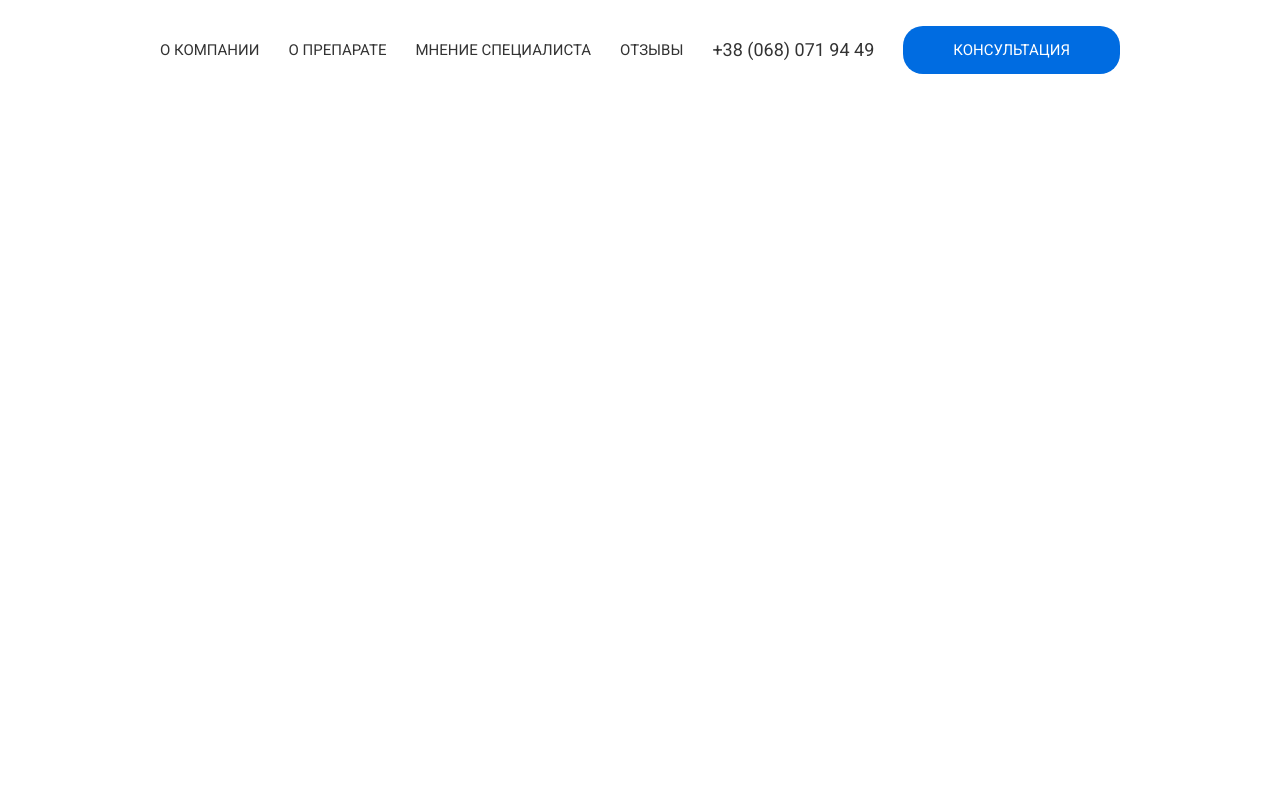
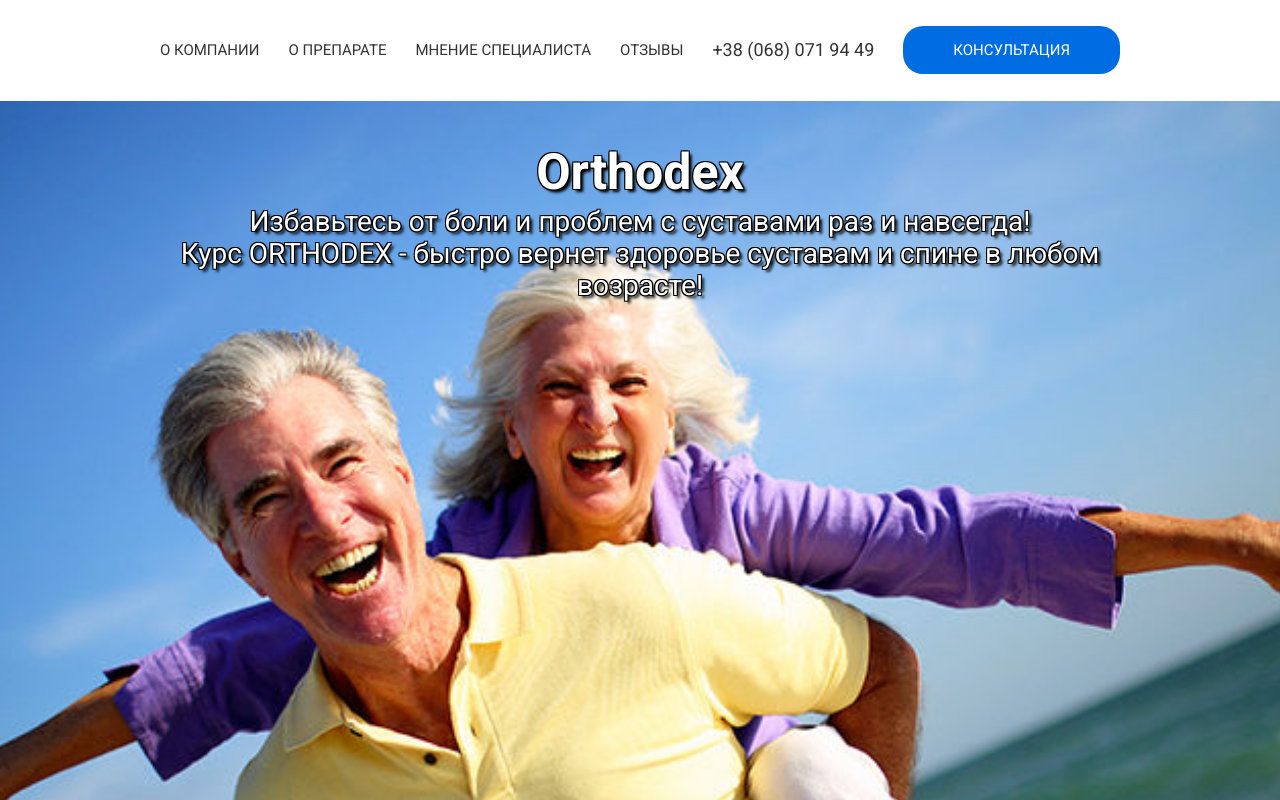
Before and after one commit to SergiyStasyuk/Orthodex, a plain HTML site: page index.html in a window 1280 px wide. Shown: the top 800 px of the page. Drawn offline with Linux system fonts and the light colour scheme.

Commit message:
section banner

```diff
--- a/css/styles.css
+++ b/css/styles.css
@@ -78,7 +78,7 @@ header a {
 
 li.header-menu-button:hover {
 	text-decoration: none;
-	transform: scale(1.01);
+	transform: scale(1.11);
 }
 
 @media screen and (max-width: 992px) {
@@ -126,3 +126,30 @@ li.header-menu-button:hover {
 		display: none;
 	}
 }
+
+.banner {
+	background-image: url(../images/main-background.jpg);
+	background-color: #005a9b;
+	background-position: center top;
+	background-size: cover;
+	-webkit-background-size: cover;
+	background-repeat: no-repeat;
+	margin-top: 100px;
+	height: 1000px;
+	padding: 10px 0;
+}
+
+.banner h1 {
+	font-size: 50px;
+    color: #fff;
+    text-shadow: 1px 1px #000000, 1px -1px #000000, -1px 1px #000000, -1px -1px #000000, 3px 3px 3px rgb(0, 0, 0);
+    text-align: center;
+    margin-bottom: 5px;
+}
+
+.banner-description {
+	font-size: 28px;
+    color: #fff;
+    text-shadow: 1px 1px #000000, 1px -1px #000000, -1px 1px #000000, -1px -1px #000000, 3px 3px 3px rgb(0, 0, 0);
+    text-align: center;
+}
--- a/index.html
+++ b/index.html
@@ -34,5 +34,16 @@
 			</ul>
 		</nav>
 	</header>
+	<section class="banner">
+		<div class="container">
+			<h1>Orthodex</h1>
+			<div class="banner-description">
+				Избавьтесь от боли и проблем с суставами раз и навсегда!<br>Курс ORTHODEX - быстро вернет здоровье суставам и спине в любом возрасте!
+			</div>
+		</div>
+	</section>
+	<section>
+		<h2>something</h2>
+	</section>
 </body>
 </html>
```
Also changed, not shown: images/main-background.jpg (added).
